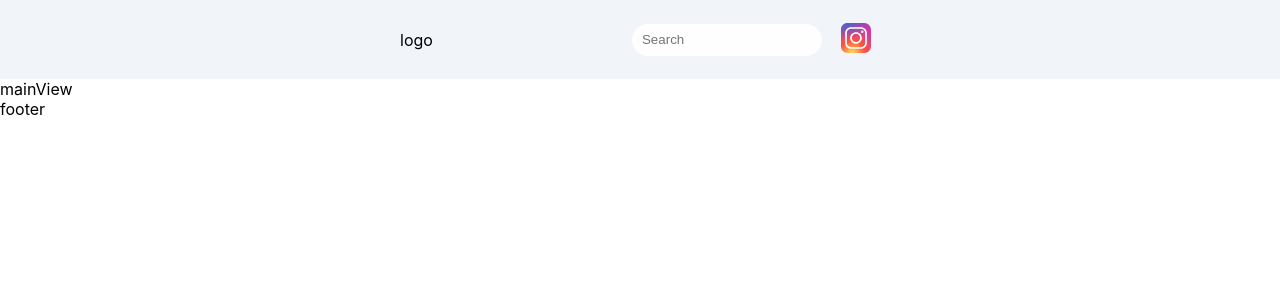
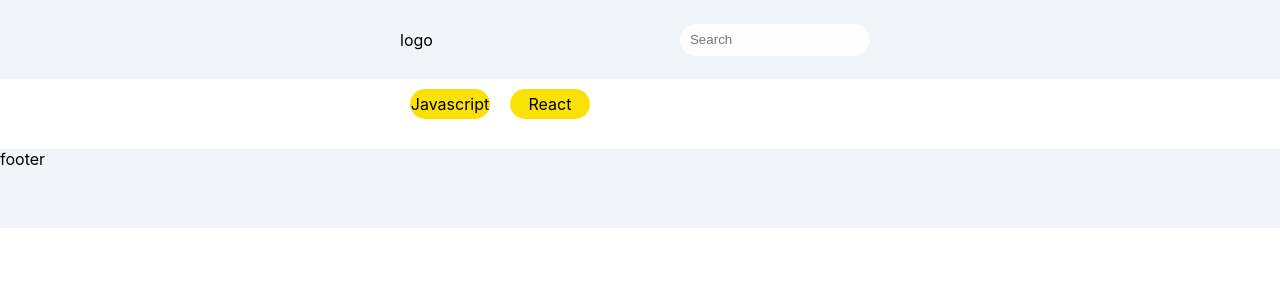
Before and after one commit to lucasangelino/maidan, a Next.js app: page / in a window 1280 px wide. Shown: the top 300 px of the page. Built offline with nearby package versions, Linux system fonts and the light colour scheme.

Commit message:
MAI create filters and badges

```diff
--- /dev/null
+++ b/components/core/footer/footer.module.css
@@ -0,0 +1,5 @@
+.footer {
+  background: #f1f5f9;
+  /* Use same height as the navbar */
+  height: 79px;
+}
--- a/components/core/footer/index.js
+++ b/components/core/footer/index.js
@@ -1,31 +1,8 @@
 import { Instragram } from "../../ui/icons/instagram";
 import { Logo } from "../../ui/icons/logo";
-import { ReactNode } from "react";
-
-const SocialButton = ({ children, label, href }) => {
-  return (
-    <chakra.button
-      bg={useColorModeValue("blackAlpha.100", "whiteAlpha.100")}
-      rounded={"full"}
-      w={10}
-      h={10}
-      cursor={"pointer"}
-      as={"a"}
-      href={href}
-      display={"inline-flex"}
-      alignItems={"center"}
-      justifyContent={"center"}
-      transition={"background 0.3s ease"}
-      _hover={{
-        bg: useColorModeValue("blackAlpha.200", "whiteAlpha.200"),
-      }}
-    >
-      <VisuallyHidden>{label}</VisuallyHidden>
-      {children}
-    </chakra.button>
-  );
-};
+import styles from "./footer.module.css";
 
 export default function Footer() {
-  return <div>footer</div>;
+  const { footer } = styles;
+  return <div className={footer}>footer</div>;
 }
--- a/components/core/layout/layout.module.css
+++ b/components/core/layout/layout.module.css
@@ -1,4 +1,5 @@
 .container {
+  position: relative;
   margin: 0 auto;
   padding: 0;
   display: grid;
@@ -24,4 +25,6 @@
 
 .content {
   grid-area: content;
+  height: 100%;
+  padding: 0 400px;
 }
--- a/components/core/navbar/index.js
+++ b/components/core/navbar/index.js
@@ -8,11 +8,7 @@ export default function Navbar() {
       <div>logo</div>
       <div className={actions}>
         <input className={searchbox} type="text" placeholder="Search" />
-        <div className={socialmedia}>
-          <div className={mediabutton}>
-            <Instragram height={40} />
-          </div>
-        </div>
+        <div className={socialmedia}></div>
       </div>
     </div>
   );
--- /dev/null
+++ b/components/ui/badges/badge.module.css
@@ -0,0 +1,11 @@
+.badge {
+  width: 80px;
+  height: 30px;
+  background-color: #fae207;
+  border-radius: 50px;
+  padding: 10px 25px;
+  display: flex;
+  justify-content: center;
+  align-items: center;
+  margin: 10px 10px;
+}
--- /dev/null
+++ b/components/ui/badges/index.js
@@ -0,0 +1,6 @@
+import styles from "./badge.module.css";
+
+export default function Bagde({ title, style }) {
+  const { badge } = styles;
+  return <div className={badge}>{title}</div>;
+}
--- /dev/null
+++ b/components/ui/filters/filters.module.css
@@ -0,0 +1,7 @@
+.filterList {
+  display: flex;
+  flex-direction: row;
+  justify-content: space-between;
+  align-items: center;
+  margin-bottom: 20px;
+}
--- /dev/null
+++ b/components/ui/filters/index.js
@@ -0,0 +1,14 @@
+import Bagde from "../badges";
+import styles from "./filters.module.css";
+
+export default function Filters({ filters }) {
+  const { filterList } = styles;
+
+  return (
+    <div className={filterList}>
+      {filters.map((filter, index) => {
+        return <Bagde key={index} title={filter.title} />;
+      })}
+    </div>
+  );
+}
--- a/pages/index.js
+++ b/pages/index.js
@@ -1,14 +1,24 @@
 import Head from "next/head";
 import Layout from "../components/core/layout";
 import SEO from "../components/core/seo";
+import Filters from "../components/ui/filters";
 import { SEO_PROPS } from "../constants/seo";
+
+const filters = [
+  {
+    title: "Javascript",
+  },
+  {
+    title: "React",
+  },
+];
 
 export default function Home() {
   const { mainView } = SEO_PROPS;
   return (
     <>
       <SEO {...mainView} />
-      <div>mainView</div>
+      <Filters filters={filters} />
     </>
   );
 }
```
